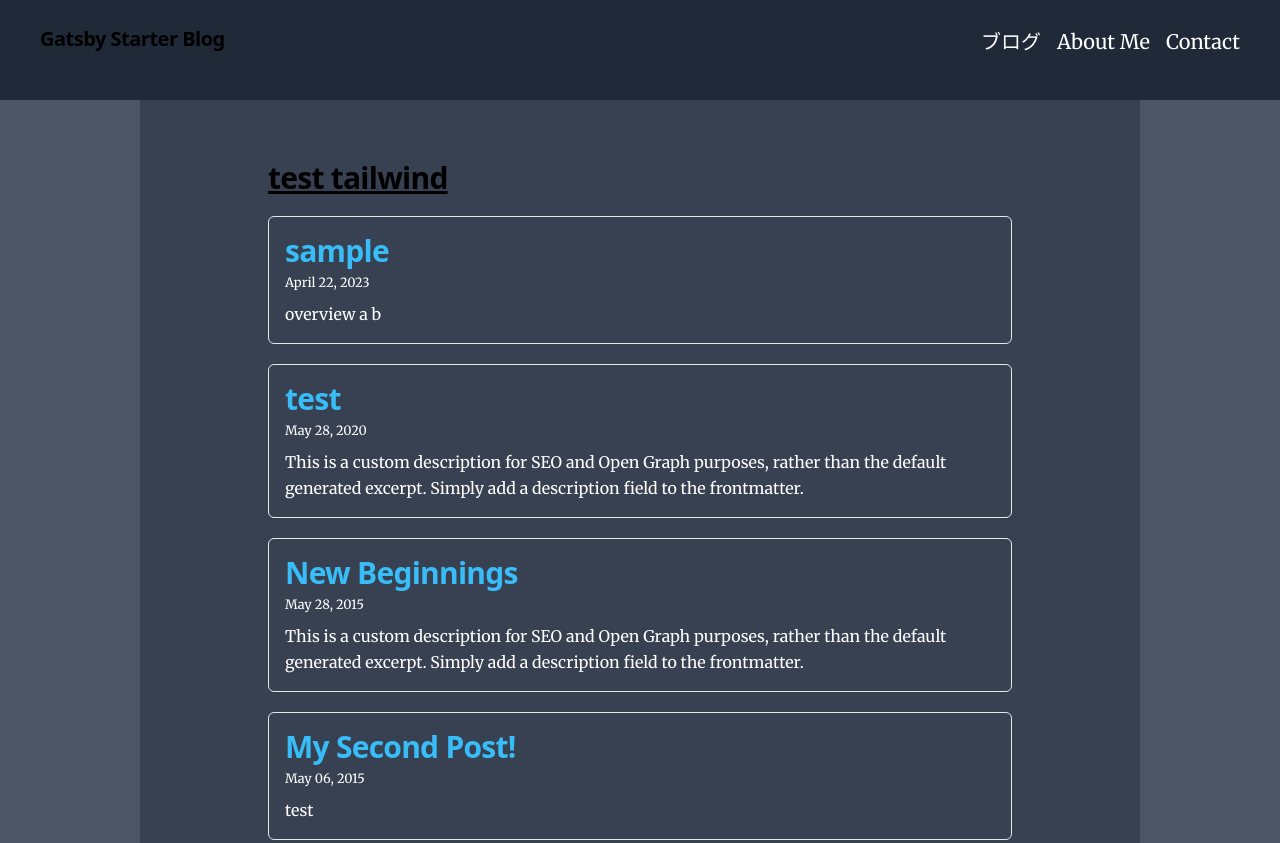
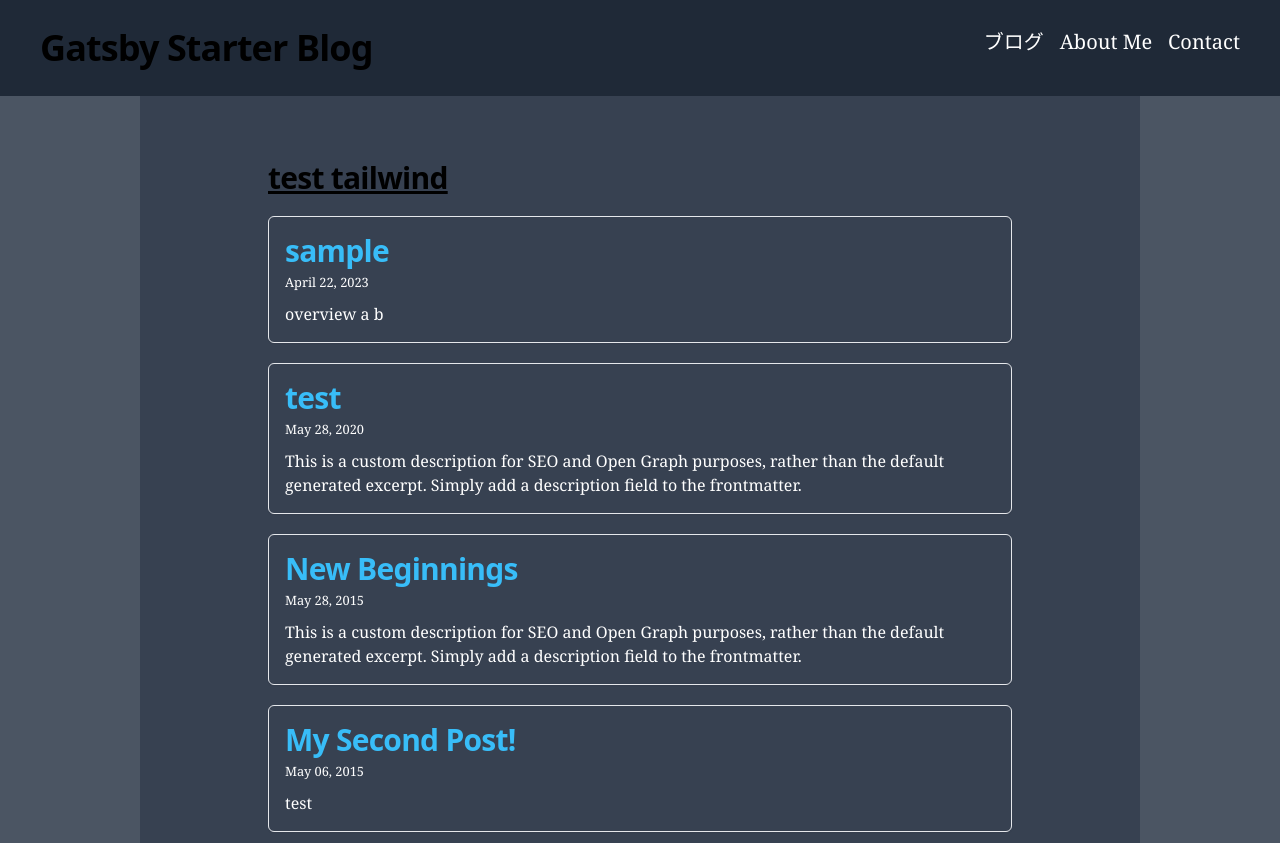
Before and after one commit to Snails8/my-blog, a Gatsby site: page / in a window 1280 px wide. Shown: the top 843 px of the page. Built offline with nearby package versions, Linux system fonts and the light colour scheme; Gatsby itself is replaced by a stand-in of ours.

Commit message:
markdownにデザイン当てはめ

```diff
--- a/gatsby-browser.js
+++ b/gatsby-browser.js
@@ -4,10 +4,11 @@ import "@fontsource/merriweather"
 // normalize CSS across browsers
 import "./src/normalize.css"
 // custom CSS styles
-import "./src/style.css"
+// import "./src/style.css"
 
 // Highlighting for code blocks
 import "prismjs/themes/prism.css"
+// import "prism-themes/themes/prism-dracula.css"
 
 // tailwind
 import './src/styles/global.css';
--- a/package.json
+++ b/package.json
@@ -24,6 +24,7 @@
     "gatsby-transformer-remark": "^6.10.0",
     "gatsby-transformer-sharp": "^5.7.0",
     "postcss": "^8.4.23",
+    "prism-themes": "^1.9.0",
     "prismjs": "^1.29.0",
     "react": "^18.1.0",
     "react-dom": "^18.1.0",
--- a/src/components/bio.tsx
+++ b/src/components/bio.tsx
@@ -31,9 +31,9 @@ const Bio = () => {
   const social = data.site.siteMetadata?.social
 
   return (
-    <div className="bio">
+    <div className="flex gap-4">
       <StaticImage
-        className="bio-avatar"
+        className="round-full"
         layout="fixed"
         formats={["auto", "webp", "avif"]}
         src="../images/profile-pic.png"
--- a/src/styles/global.css
+++ b/src/styles/global.css
@@ -1,3 +1,131 @@
 @tailwind base;
 @tailwind components;
 @tailwind utilities;
+
+/**
+ * This injects Tailwind's base styles and any base styles registered by
+ * plugins.
+ */
+@tailwind base;
+
+/**
+   * This injects Tailwind's component classes and any component classes
+   * registered by plugins.
+   */
+@tailwind components;
+
+/**
+   * This injects Tailwind's utility classes and any utility classes registered
+   * by plugins.
+   */
+@tailwind utilities;
+
+@layer base {
+  body {
+    @apply text-base text-slate-900 font-serif;
+  }
+
+  h1,
+  h2,
+  h3,
+  h4,
+  h5,
+  h6 {
+    @apply font-sans leading-tight tracking-tight;
+  }
+
+  h1 {
+    @apply font-black text-4xl text-black;
+  }
+
+  h2 {
+    @apply font-bold text-3xl;
+  }
+
+  h3 {
+    @apply font-bold text-2xl;
+  }
+
+  h4 {
+    @apply font-bold text-xl;
+  }
+
+  h5 {
+    @apply font-bold text-lg;
+  }
+
+  h6 {
+    @apply font-bold text-base;
+  }
+}
+
+@layer components {
+  .text-primary {
+    color: #1a202c; /* 適切な色値に置き換えてください */
+  }
+
+  /* Heading */
+
+  .markdown h1,
+  .markdown h2,
+  .markdown h3,
+  .markdown h4,
+  .markdown h5,
+  .markdown h6 {
+    @apply mt-12 mb-6;
+  }
+
+  .markdown a {
+    @apply text-primary;
+  }
+
+  /* Prose */
+
+  .markdown p {
+    @apply leading-6 mb-8;
+  }
+
+  .markdown ul,
+  .markdown ol {
+    @apply mb-8 ml-8;
+  }
+
+  .markdown ul {
+    @apply list-disc;
+  }
+
+  .markdown ol {
+    @apply list-decimal;
+  }
+
+  .markdown li {
+    @apply mb-2;
+  }
+
+  .markdown li:last-child {
+    @apply mb-0;
+  }
+
+  .markdown li > ul {
+    @apply mt-4 mb-0 ml-4;
+  }
+
+  .markdown blockquote {
+    @apply border-l-4 border-solid;
+    @apply text-gray-500 italic text-lg pl-6 py-1;
+    @apply mb-8;
+  }
+
+  .markdown blockquote > :last-child {
+    @apply mb-0;
+  }
+
+  .markdown table {
+    @apply w-full border border-collapse mb-8;
+  }
+
+  .markdown td,
+  .markdown th {
+    @apply border px-2 py-1;
+  }
+}
```
Also changed, not shown: 1 other file.
